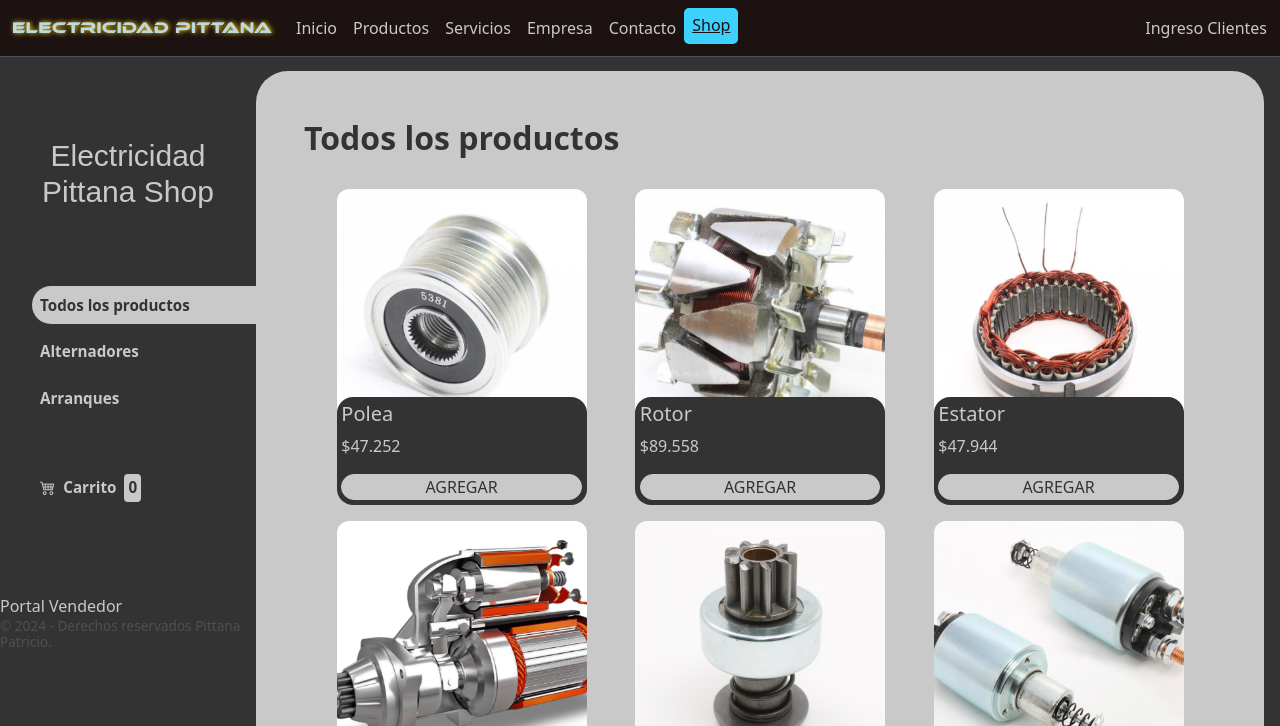
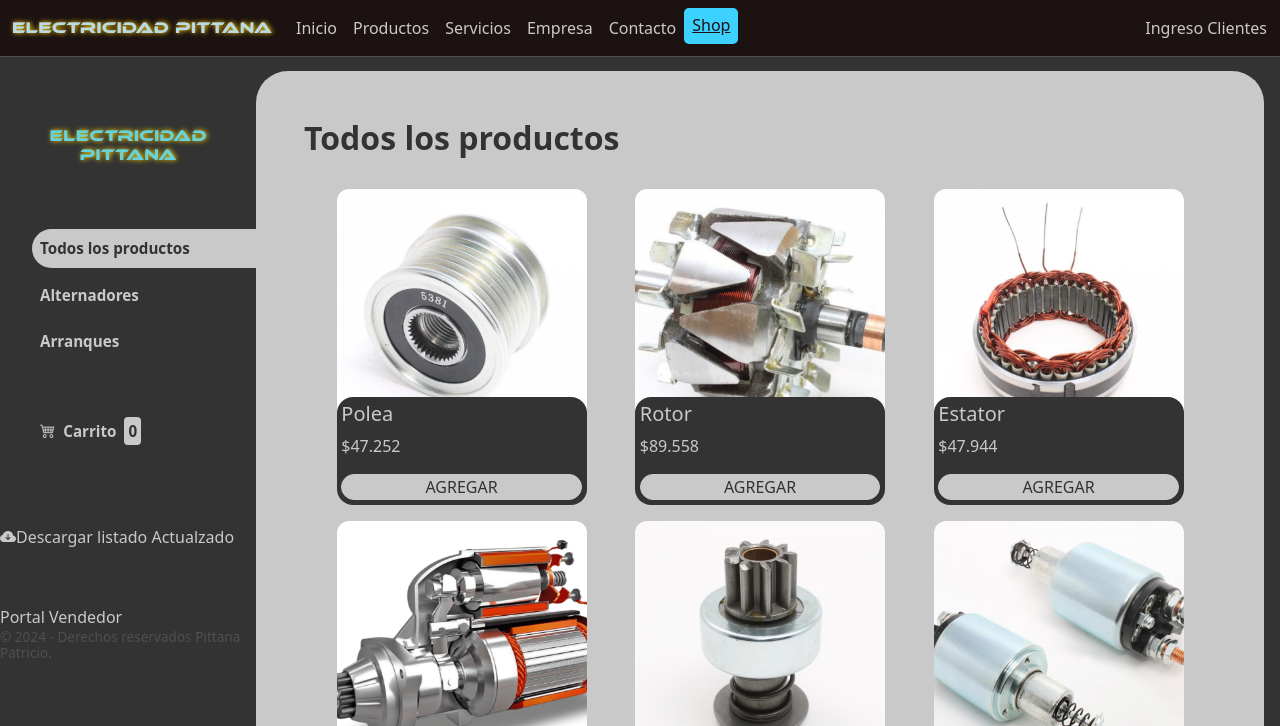
Before and after one commit to Lunatico0/ElectricidadPittana_e-Commerce, a plain HTML site: page pages/shop.html in a window 1280 px wide. Shown: the top 726 px of the page. Drawn offline with nearby package versions, Linux system fonts and the light colour scheme; some packages are replaced by stand-ins of ours; a script that the page names is missing.

Commit message:
adicion de boton 'descargar listado'

```diff
--- a/js/shop.js
+++ b/js/shop.js
@@ -1,6 +1,16 @@
 // #region LocalStorage y declaraciones
 const carritoLS = localStorage.getItem("productosEnCarrito");
 const productosBajadoLS = JSON.parse(localStorage.getItem("productos")) || [];
+const nuevosDatosJSON = JSON.stringify(productosBajadoLS);
+const blob = new Blob([nuevosDatosJSON], { type: "application/json" });
+const url = URL.createObjectURL(blob);
+const enlaceDescarga = document.createElement("a");
+enlaceDescarga.href = url;
+enlaceDescarga.download = "productos_actualizados.json";
+enlaceDescarga.innerHTML = `<i class="bi bi-cloud-arrow-down-fill"></i>Descargar listado Actualzado`;
+
+// Agregar el enlace al DOM (por ejemplo, a un div con id "descargas")
+document.getElementById("descargas").appendChild(enlaceDescarga);
 
 
 //! Seleccionamos los elementos del DOM y se crean variables o constantes
@@ -40,13 +50,10 @@ fetch("../data/productos.json")
                 if(e.currentTarget.id != "todos"){
                     const findProductos = productos.find(producto => producto.categoria.id === e.currentTarget.id);
                     tituloPrincipal.innerText = boton.ariaValueText;
-                    tituloFiltros.innerText = boton.ariaValueText;
-
                     const filtroProductos = productos.filter(producto => producto.categoria.id === e.currentTarget.id);
                     cargarProductos(filtroProductos);
 
                 } else {
-                    tituloFiltros.innerText = "Todos los Productos";
                     tituloPrincipal.innerText = "Todos los Productos";
                     cargarProductos(productos);
                 }
--- a/pages/shop.html
+++ b/pages/shop.html
@@ -47,13 +47,13 @@
     </header>
     <main class="content" id="main">
         <header class="headerMobile">
-            <h1 class="tituloFiltros">Electricidad Pittana Shop</h1>
+            <h1 class="tituloFiltros">Electricidad Pittana</h1>
             <button class="botonFiltro" id="botonFiltro"><i class="bi bi-list" ></i></button>
         </header>
         <aside class="filtros">
             <header class="headerPc">
                 <button class="botonCerrar" id="botonCerrar"><i class="bi bi-x-lg"></i></button>
-                <h1 id="tituloFiltros" class="tituloFiltros">Electricidad Pittana Shop</h1>
+                <h1 id="tituloFiltros" class="tituloFiltros">Electricidad Pittana</h1>
             </header>
             <nav>
                 <ul class="menu" id="filtros">
@@ -67,6 +67,7 @@
                     </a>
                 </ul>
             </nav>
+            <div id="descargas"></div>
             <footer>
                 <ul class="navbar-nav me-auto mb-2 mb-lg-0">
                     <li class="nav-item"><a class="btnShop" aria-current="page" href="../pages/listadoShop.html">Portal Vendedor</a> </li>
--- a/scss/base/_generales.scss
+++ b/scss/base/_generales.scss
@@ -50,3 +50,10 @@ h1{
 li {
     list-style: none;
 }
+.tituloFiltros{
+    color: $primario;
+    font-size: 16px;
+    text-shadow: rgb(255, 208, 0) 1px 0 5px;
+    font-family: $font-titulo;
+    transition: all 300ms;
+}
--- a/scss/base/_sweetAlert.scss
+++ b/scss/base/_sweetAlert.scss
@@ -1,6 +1,7 @@
 .sweet{
     background-color: $fondo-body;
-    .tituloG {
+    .tituloG,
+    .tituloFiltros{
         color: $primario;
         font-size: 16px;
         text-shadow: rgb(255, 208, 0) 1px 0 5px;
```
Also changed, not shown: styles/styles.css, 1 other file.
